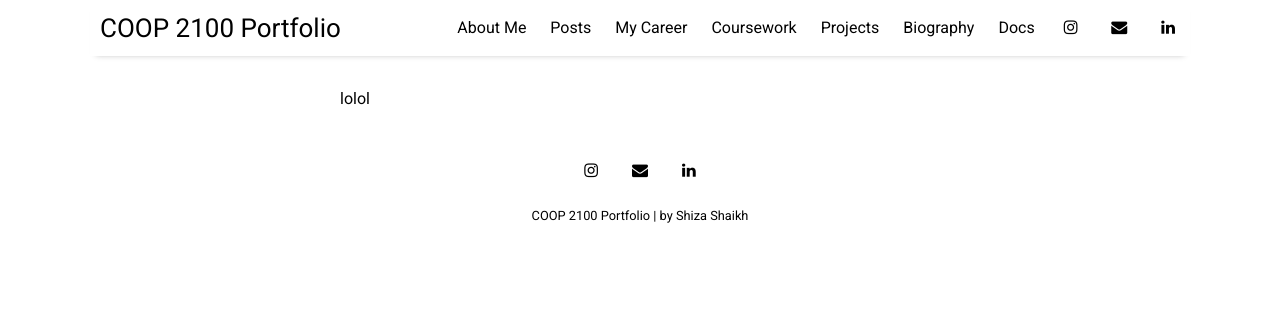
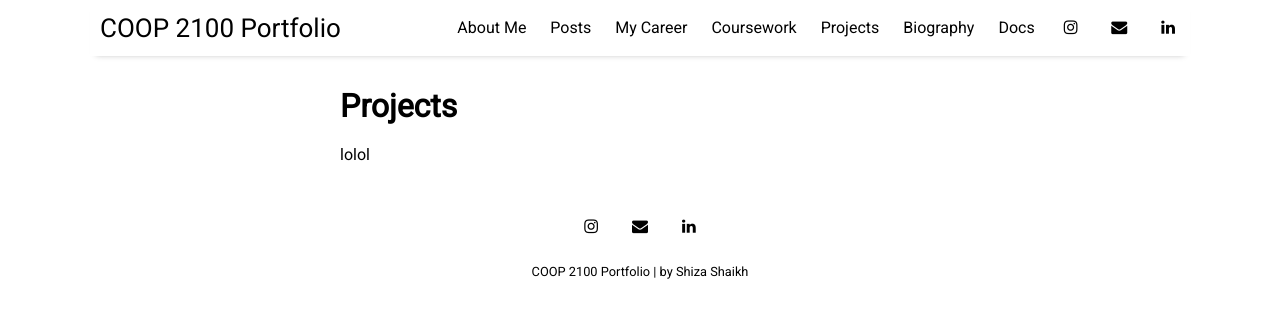
Before and after one commit to wojakshizlet/wojakshizlet.github.io, a Jekyll site: the page built from pages/projects.md, in a window 1280 px wide. Shown: the top 318 px of the page. Built offline with Jekyll 4.4.1, drawn with Linux system fonts in a browser that asks for light colours; nearby versions of some CDN libraries; our own code applies the rules of GitHub Pages for plain Markdown files.

Commit message:
Update projects.md

```diff
--- a/pages/projects.md
+++ b/pages/projects.md
@@ -1 +1,7 @@
+---
+layout: page
+title: "Projects"
+permalink: /projects
+---
+
 lolol
```
